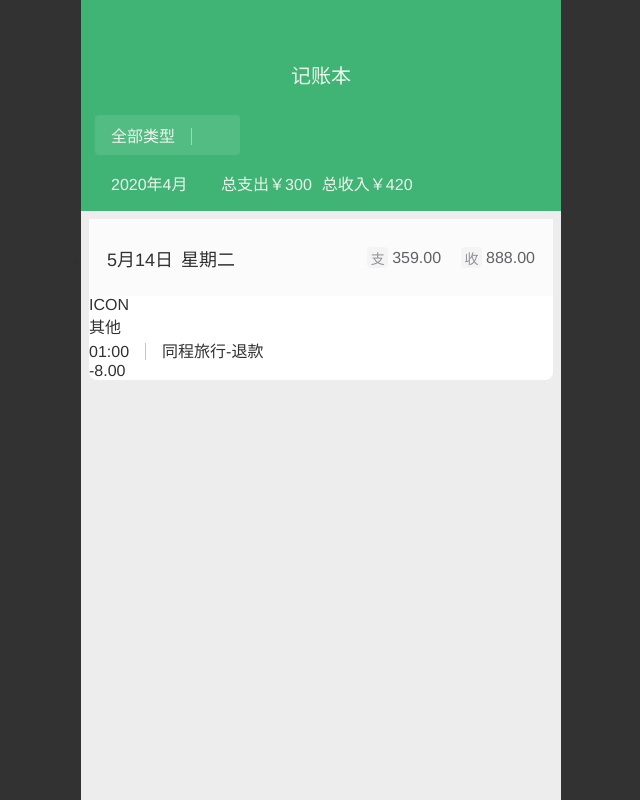
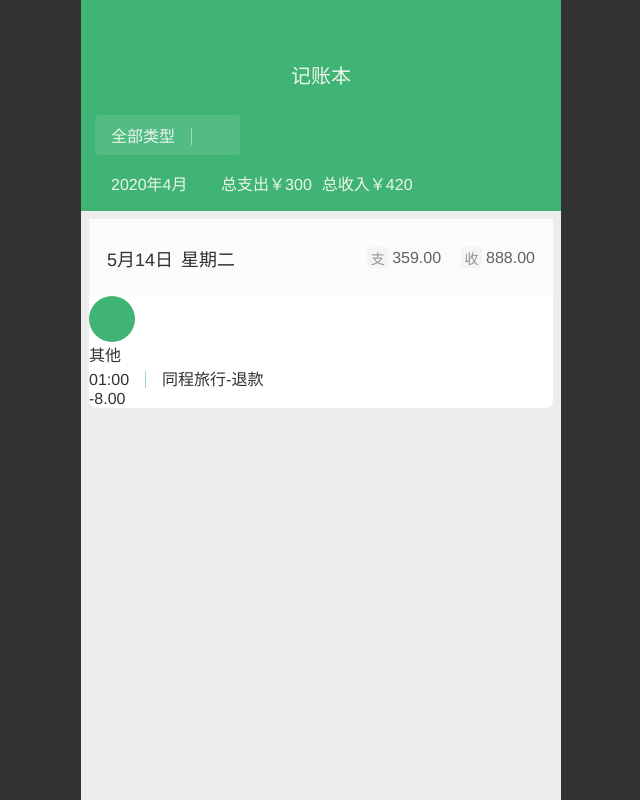
Before and after one commit to haixiangyan/weixin-cash, a React (Create React App) app: page / in a window 1280 px wide. Shown: the whole page, without its empty margins (319-959 px from the left). Built offline with nearby package versions, Linux system fonts and the light colour scheme.

Commit message:
完成 Category 组件的样式

```diff
--- /dev/null
+++ b/src/components/Category.tsx
@@ -0,0 +1,50 @@
+import * as React from 'react'
+import styled from 'styled-components'
+import Icon from './Icon'
+import {TRecordType} from './Record'
+import {CATEGORY_COLOR} from '../lib/category'
+
+type TCategory = {
+  id: number
+  name: string
+  iconName: string
+}
+
+type TProps = {
+  category: TCategory
+  type: TRecordType | 'none'
+}
+
+type TStyledCategory = {
+  background: string
+  fill: string
+}
+
+const StyledCategory = styled.span<TStyledCategory>(props =>({
+  display: 'inline-flex',
+  alignItems: 'center',
+  justifyContent: 'center',
+  height: 46,
+  width: 46,
+  background: props.background,
+  borderRadius: '50%',
+  svg: {
+    fill: props.fill,
+    height: 26,
+    width: 26
+  }
+}))
+
+const Category: React.FC<TProps> = (props) => {
+  const {category, type} = props
+
+  const color = CATEGORY_COLOR[type]
+
+  return (
+    <StyledCategory {...color}>
+      <Icon name={category.iconName}/>
+    </StyledCategory>
+  )
+}
+
+export default Category
--- a/src/components/Record.tsx
+++ b/src/components/Record.tsx
@@ -2,6 +2,10 @@ import * as React from 'react'
 import Divider from './Dividier'
 import styled from 'styled-components'
 import Tag from './Tag'
+import Category from './Category'
+import {DEFAULT_CATEGORIES} from '../lib/category'
+
+export type TRecordType = 'expense' | 'income'
 
 const StyledRecord = styled.li`
   border-radius: 8px;
@@ -36,6 +40,8 @@ const AmountSection = styled.section`
 `
 
 const Record: React.FC = () => {
+  const category = DEFAULT_CATEGORIES[2]
+
   return (
     <StyledRecord>
       <Header>
@@ -52,7 +58,7 @@ const Record: React.FC = () => {
       </Header>
 
       <section>
-        <div>ICON</div>
+        <Category category={category} type="expense"/>
         <div>
           <div>其他</div>
           <div>
--- /dev/null
+++ b/src/lib/category.ts
@@ -0,0 +1,99 @@
+import theme from '../theme'
+
+export const CATEGORY_COLOR = {
+  none: {
+    background: '#ECECEC',
+    fill: '#C7C7C7'
+  },
+  expense: {
+    background: theme.$success,
+    fill: 'white'
+  },
+  income: {
+    background: theme.$warning,
+    fill: 'white'
+  }
+}
+
+export const DEFAULT_CATEGORIES = [
+  {
+    id: 1,
+    name: '服饰美容',
+    iconName: 'shirt'
+  },
+  {
+    id: 2,
+    name: '餐饮',
+    iconName: 'rice'
+  },
+  {
+    id: 3,
+    name: '交通',
+    iconName: 'bus'
+  },
+  {
+    id: 4,
+    name: '住房缴费',
+    iconName: 'house'
+  },
+  {
+    id: 5,
+    name: '购物',
+    iconName: 'shop-bag'
+  },
+  {
+    id: 6,
+    name: '生活服务',
+    iconName: 'water-drop'
+  },
+  {
+    id: 7,
+    name: '学习',
+    iconName: 'study'
+  },
+  {
+    id: 8,
+    name: '娱乐',
+    iconName: 'microphone'
+  },
+  {
+    id: 9,
+    name: '运动',
+    iconName: 'basketball'
+  },
+  {
+    id: 10,
+    name: '旅游',
+    iconName: 'balloon'
+  },
+  {
+    id: 11,
+    name: '酒店',
+    iconName: 'taxi'
+  },
+  {
+    id: 12,
+    name: '亲子',
+    iconName: 'baby'
+  },
+  {
+    id: 13,
+    name: '宠物',
+    iconName: 'footprint'
+  },
+  {
+    id: 14,
+    name: '医疗',
+    iconName: 'pill'
+  },
+  {
+    id: 15,
+    name: '其他人情',
+    iconName: 'smile'
+  },
+  {
+    id: 16,
+    name: '其他',
+    iconName: 'rmb'
+  },
+]
```
